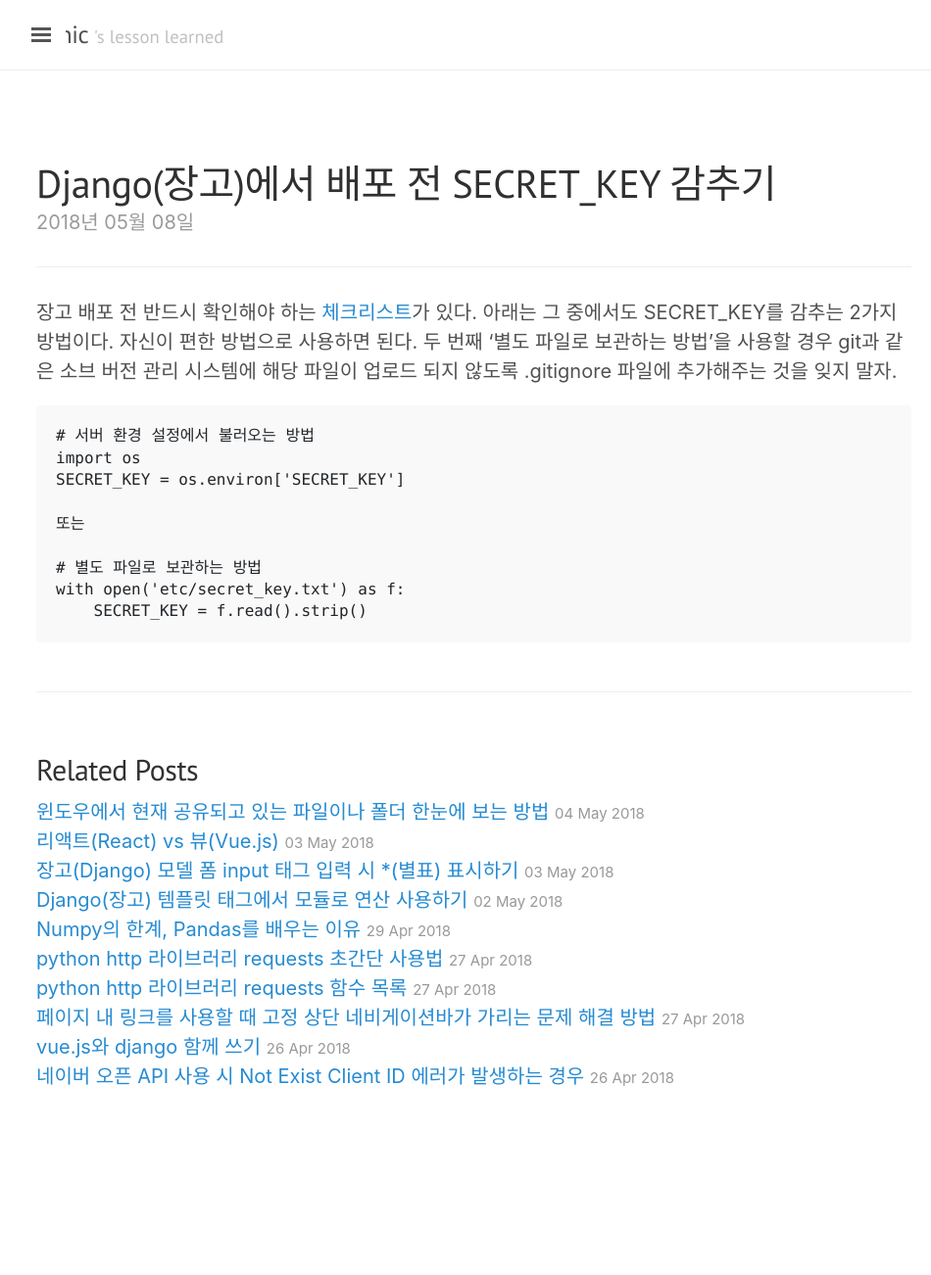
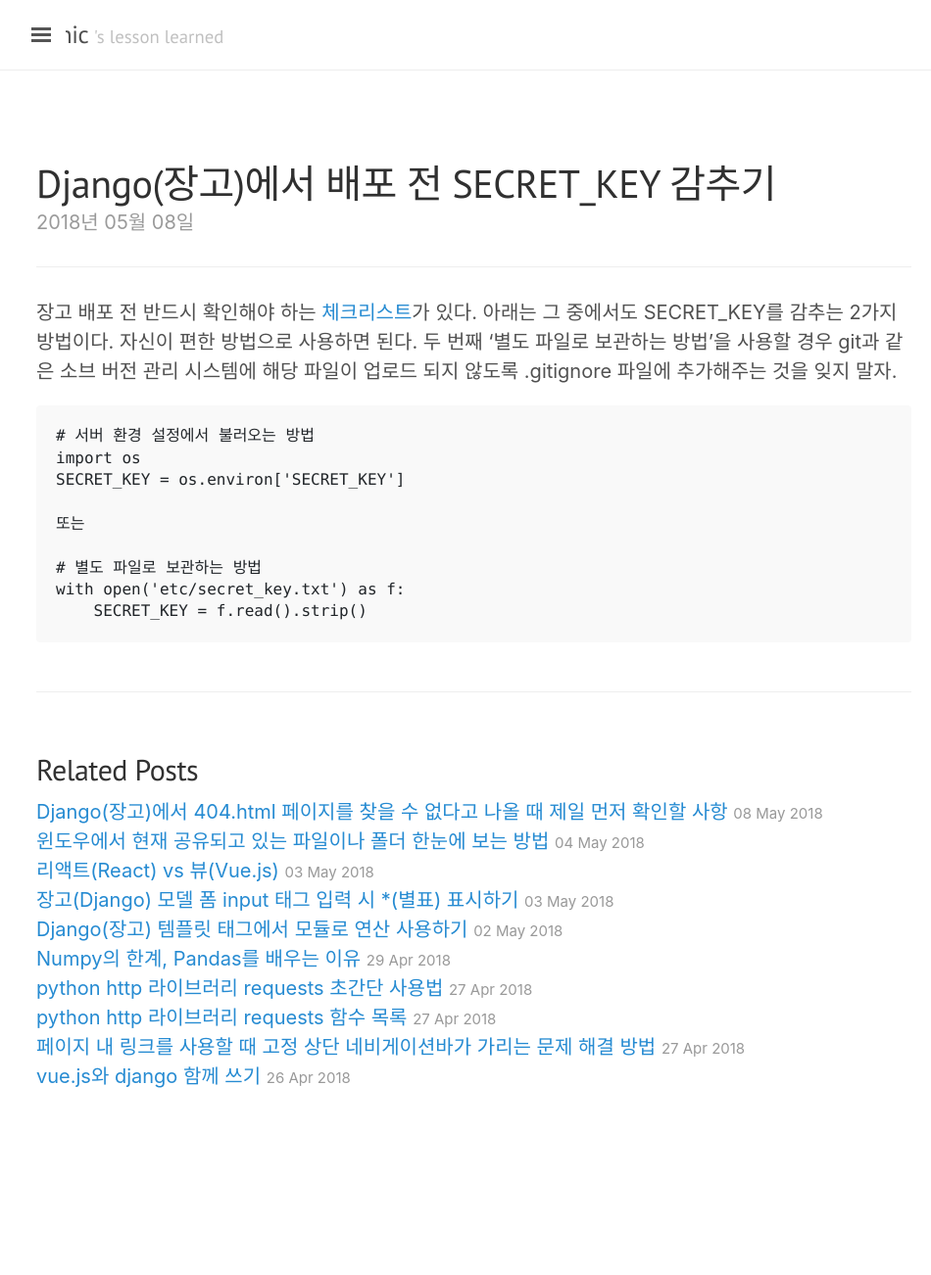
Before and after one commit to jwkcp/jwkcp.github.com, a Jekyll site: the page built from _posts/2018-05-08-how-to-treat-django-secretkey.md, in a window 1280 px wide. Shown: the whole page at 98% size, without its empty margins (3-953 px from the left). Built offline with Jekyll 4.4.1, drawn with Linux system fonts in a browser that asks for light colours; nearby versions of some CDN libraries; comment, search, counter and statistics services are not loaded; some of the changed lines change nothing that is shown.

Commit message:
new posting

```diff
--- /dev/null
+++ b/_posts/2018-05-08-custom-404-page-not-found-in-django.md
@@ -0,0 +1,21 @@
+---
+layout: post
+title: Django(장고)에서 404.html 페이지를 찾을 수 없다고 나올 때 제일 먼저 확인할 사항
+tags: django
+comments: true
+---
+
+---
+
+templates 아래 분명히 404.html을 만들어 두었고 DEBUG도 True로 바꾸었는데 404.html 페이지가 나오지 않는다면 ALLOWED_HOSTS를 확인해보자. DEBUG를 True로 두었으면 ALLOWED_HOSTS에도 허용할 호스트를 나열해 주어야 한다. 예를 들어 mydomain.com 이라면
+
+~~~
+ALLOWED_HOSTS = ['mydomain.com',]
+~~~
+을 해주고 테스트 환경도 추가해준다.
+
+~~~
+ALLOWED_HOSTS = ['mydomain.com', 'localhost', '127.0.0.1',]
+~~~
+
+이제 다시 해보면 404.html이 정상적으로 뜰 것이다.
```
Also changed, not shown: _posts/2018-05-08-how-to-treat-django-secretkey.md (line endings or trailing spaces).
